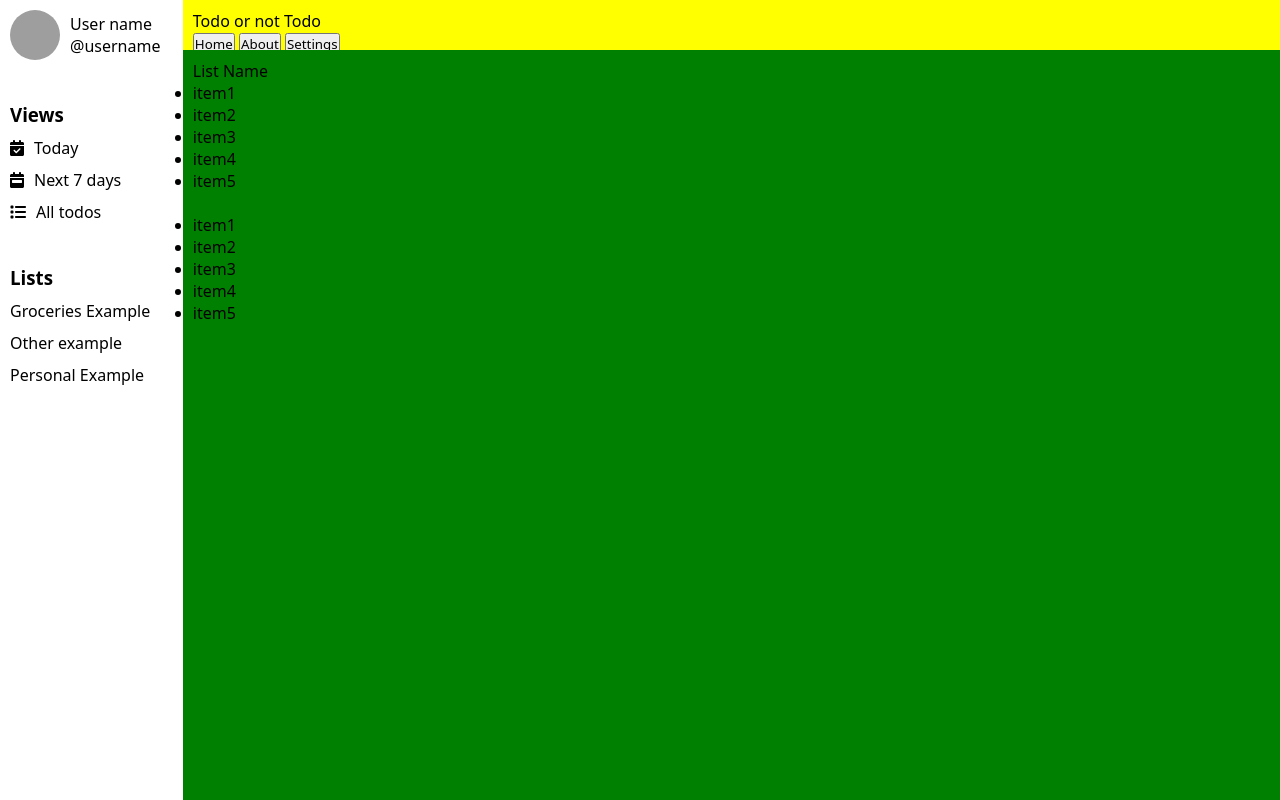
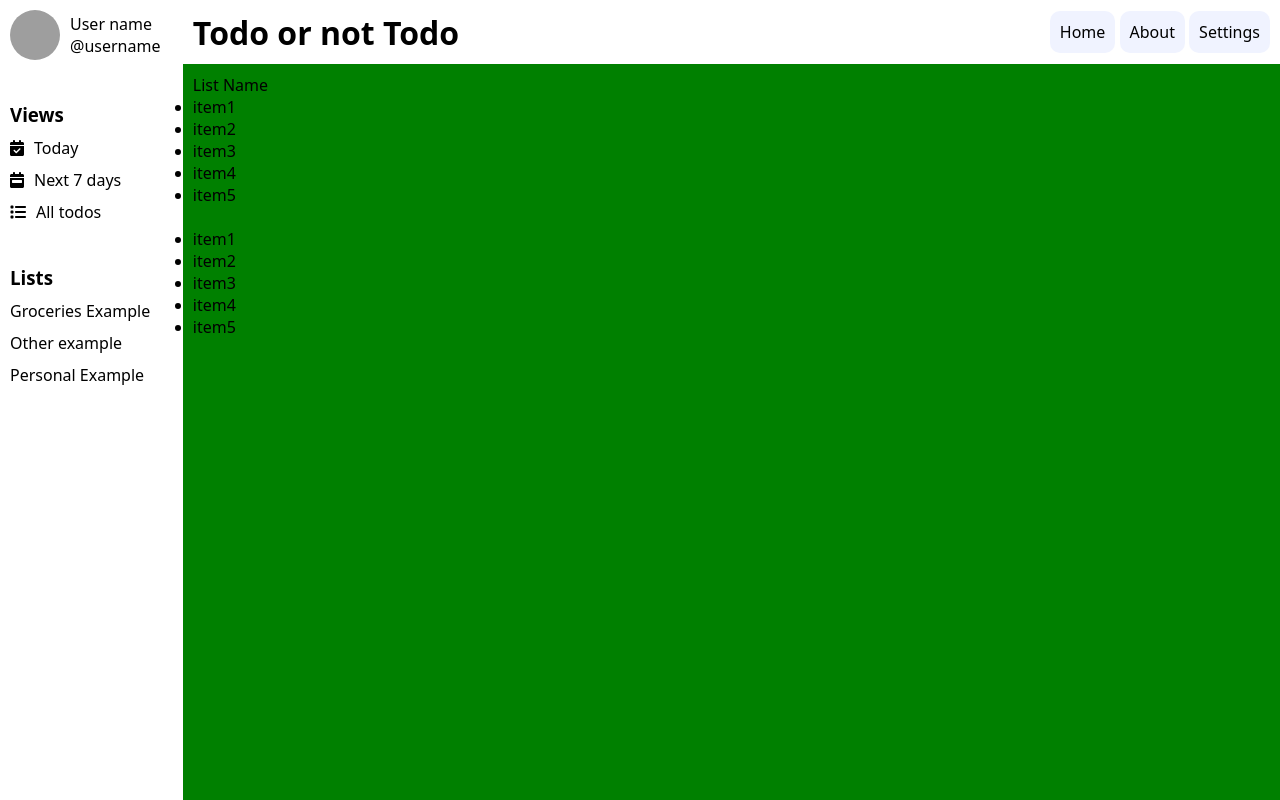
Before and after one commit to kimdogbe/todo_or_not, a website built with webpack: page src/template.html in a window 1280 px wide. Built offline with nearby package versions, Linux system fonts and the light colour scheme; grey boxes are pictures that could not be loaded.

Commit message:
Add styling to navbar

```diff
--- a/src/style.css
+++ b/src/style.css
@@ -8,7 +8,7 @@
 body {
   display: grid;
   grid-template-columns: 1fr 6fr;
-  grid-template-rows: 50px 1fr;
+  grid-template-rows: 4rem 1fr;
   height: 100vh;
 }
 
@@ -57,8 +57,28 @@ body {
   margin-right: 10px;
 }
 
+/* sidebar and sidebar contents */
 #navbar {
-  background-color: yellow;
+  display: grid;
+  grid-template-columns: 1fr 1fr;
+  align-items: center;
+}
+
+#logo {
+  font-size: 2rem;
+  font-weight: bold;
+}
+
+#nav-btns {
+  justify-self: end;
+}
+
+#nav-btns button {
+  font-size: 1rem;
+  padding: 10px;
+  border: none;
+  border-radius: 10px;
+  background-color: rgb(240, 243, 255);
 }
 
 #content {
```
